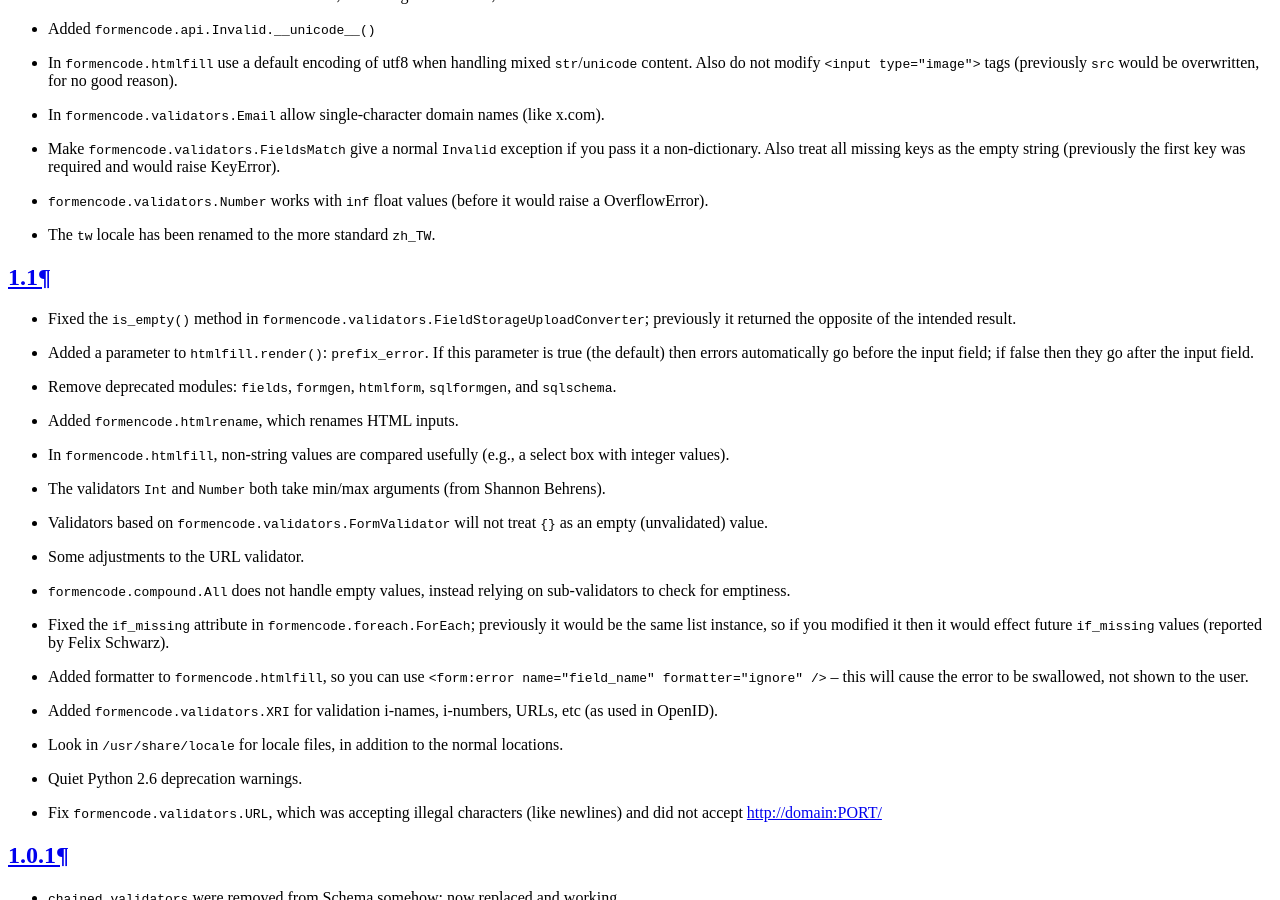
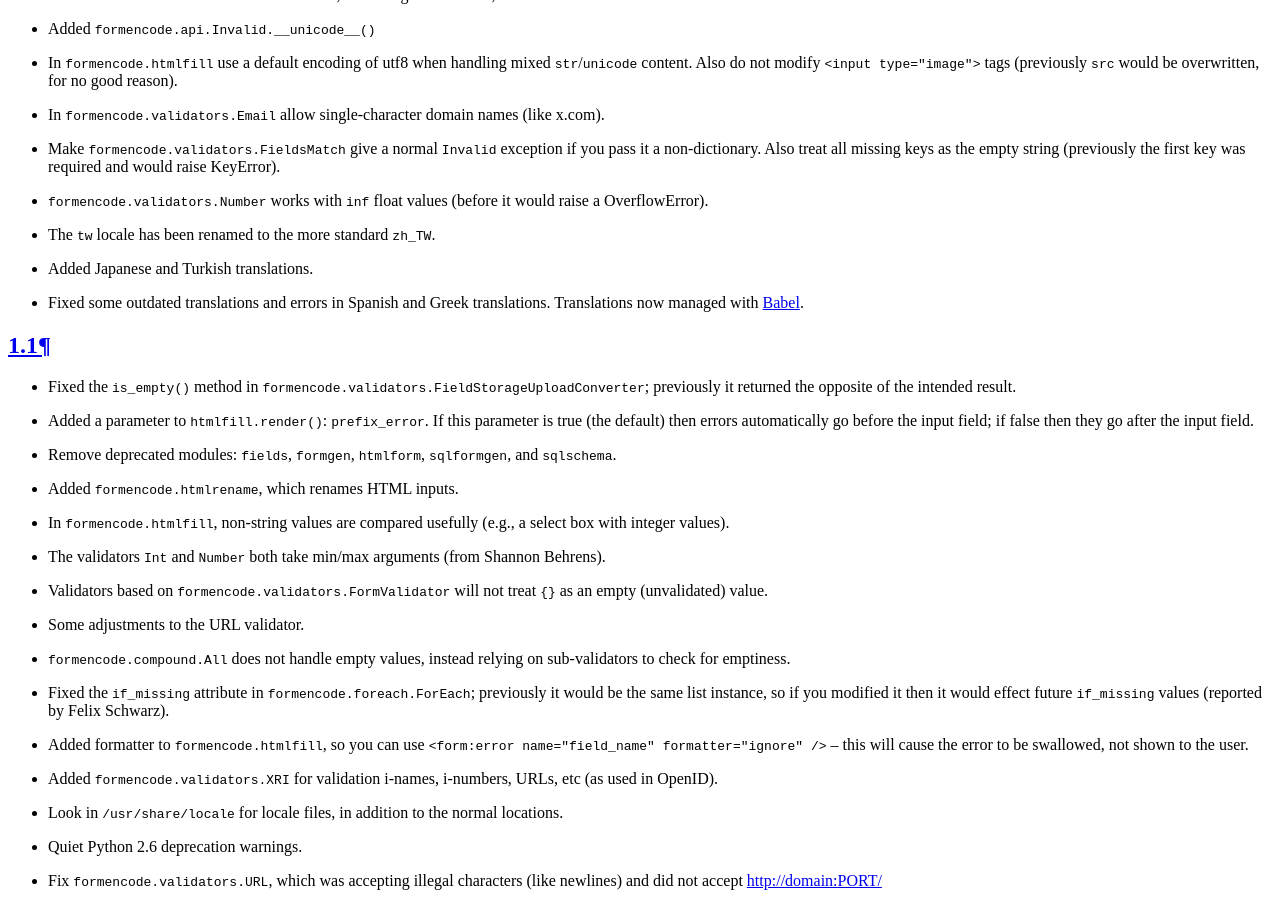
Before and after one commit to davidfraser/FormEncode, a Sphinx documentation site: the page built from docs/news.txt, in a window 1280 px wide and 900 px high, scrolled down 812 px. Built offline with Sphinx 7.4.7, drawn with Linux system fonts in a browser that asks for light colours.

Commit message:
changelog translation updates
git-svn-id: http://svn.colorstudy.com/FormEncode/trunk@3684 95a46c32-92d2-0310-94a5-8d71aeb3d4b3

```diff
--- a/docs/news.txt
+++ b/docs/news.txt
@@ -28,6 +28,12 @@ svn trunk
   values (before it would raise a OverflowError).
 
 * The ``tw`` locale has been renamed to the more standard ``zh_TW``.
+
+* Added Japanese and Turkish translations.
+
+* Fixed some outdated translations and errors in Spanish and Greek
+  translations. Translations now managed with `Babel
+  <http://babel.edgewall.org/>`_.
 
 1.1
 ---
```
